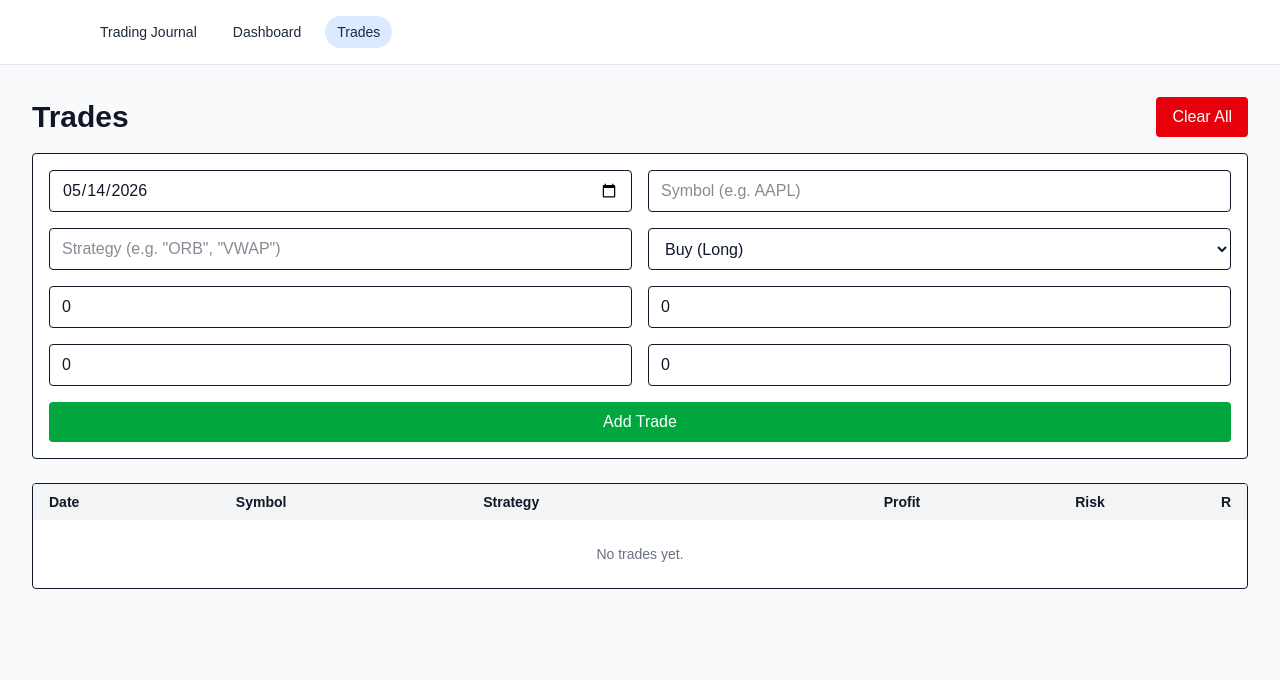
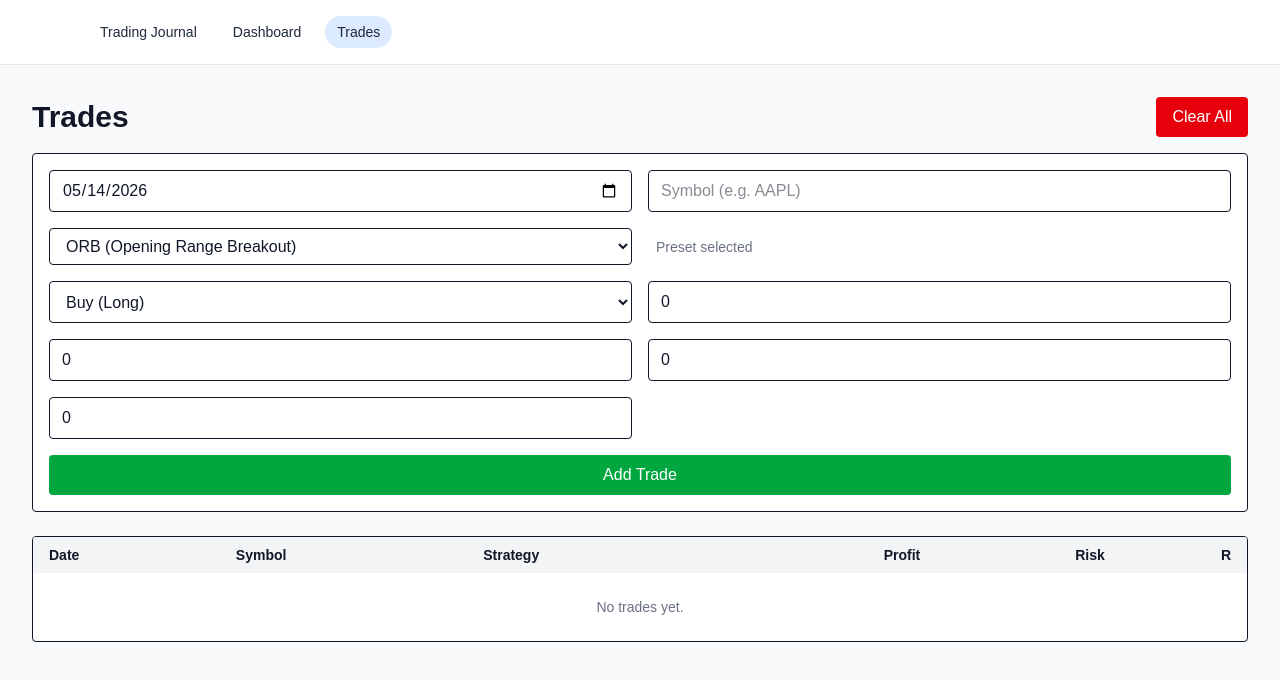
Before and after one commit to jorgemancipe/trading-journal, a Next.js app: page /trades in a window 1280 px wide. Shown: the top 680 px of the page. Built offline with nearby package versions, Linux system fonts and the light colour scheme.

Commit message:
Add strategy presets and update form handling

```diff
--- a/app/trades/TradesClient.tsx
+++ b/app/trades/TradesClient.tsx
@@ -2,6 +2,18 @@
 
 import { useState } from "react";
 import { useTrades, Trade } from "../context/TradesContext";
+
+const STRATEGY_PRESETS = [
+  "ORB (Opening Range Breakout)",
+  "VWAP Reversion/Trend",
+  "9 EMA Pullback",
+  "Premarket Levels (PMH/PML)",
+  "Yesterday Levels (YH/YL/Close)",
+  "Camarilla Levels",
+  "Volume Confirmation",
+  "Level 2 Confirmation",
+  "Custom…",
+] as const;
 
 export default function TradesClient() {
   const { trades, addTrade, clearTrades } = useTrades();
@@ -10,20 +22,23 @@ export default function TradesClient() {
   const [form, setForm] = useState({
     date: today,
     symbol: "",
-    strategy: "", // ✅ NEW field for required Trade.strategy
     side: "Buy" as "Buy" | "Sell",
     quantity: 0,
     entry: 0,
     exit: 0,
     risk: 0,
+
+    // ✅ dropdown-driven strategy
+    strategyPreset: STRATEGY_PRESETS[0],
+    customStrategy: "",
   });
+
+  const isCustom = form.strategyPreset === "Custom…";
 
   function submit(e: React.FormEvent) {
     e.preventDefault();
 
     const symbol = form.symbol.trim().toUpperCase();
-    const strategy = (form.strategy || "Unassigned").trim();
-
     if (!symbol) return;
     if (form.quantity <= 0 || form.entry <= 0 || form.exit <= 0) return;
     if (form.risk <= 0) return;
@@ -33,32 +48,35 @@ export default function TradesClient() {
         ? (form.exit - form.entry) * form.quantity
         : (form.entry - form.exit) * form.quantity;
 
+    const chosenStrategy = isCustom
+      ? form.customStrategy.trim()
+      : form.strategyPreset;
+
     const trade: Trade = {
       id: Date.now(),
       date: form.date,
       symbol,
-      strategy, // ✅ REQUIRED — fixes your build error
       side: form.side,
       quantity: form.quantity,
       entry: form.entry,
       exit: form.exit,
       profit,
       risk: form.risk,
+      strategy: chosenStrategy || "Unassigned", // ✅ always satisfies Trade.strategy
     };
 
     addTrade(trade);
 
-    // reset (keep date)
-    setForm({
-      date: today,
+    setForm((prev) => ({
+      ...prev,
       symbol: "",
-      strategy: "",
-      side: "Buy",
       quantity: 0,
       entry: 0,
       exit: 0,
       risk: 0,
-    });
+      customStrategy: "",
+      // keep preset as-is so you can rapidly enter multiple trades of same setup
+    }));
   }
 
   return (
@@ -94,12 +112,34 @@ export default function TradesClient() {
           required
         />
 
-        <input
-          placeholder='Strategy (e.g. "ORB", "VWAP")'
-          value={form.strategy}
-          onChange={(e) => setForm({ ...form, strategy: e.target.value })}
+        {/* ✅ Strategy dropdown (presets derived from your ORB trading plan doc) */}
+        <select
+          value={form.strategyPreset}
+          onChange={(e) =>
+            setForm({ ...form, strategyPreset: e.target.value as any })
+          }
           className="border rounded px-3 py-2"
-        />
+        >
+          {STRATEGY_PRESETS.map((s) => (
+            <option key={s} value={s}>
+              {s}
+            </option>
+          ))}
+        </select>
+
+        {/* ✅ Only show custom input if Custom… is selected */}
+        {isCustom ? (
+          <input
+            placeholder='Custom Strategy (e.g. "ABC Setup")'
+            value={form.customStrategy}
+            onChange={(e) => setForm({ ...form, customStrategy: e.target.value })}
+            className="border rounded px-3 py-2"
+          />
+        ) : (
+          <div className="text-sm text-gray-500 flex items-center px-2">
+            Preset selected
+          </div>
+        )}
 
         <select
           value={form.side}
@@ -159,6 +199,7 @@ export default function TradesClient() {
         </button>
       </form>
 
+      {/* Simple table showing strategy & R for quick verification */}
       <div className="bg-white border rounded overflow-x-auto">
         <table className="min-w-full text-sm">
           <thead className="bg-gray-100">
```
